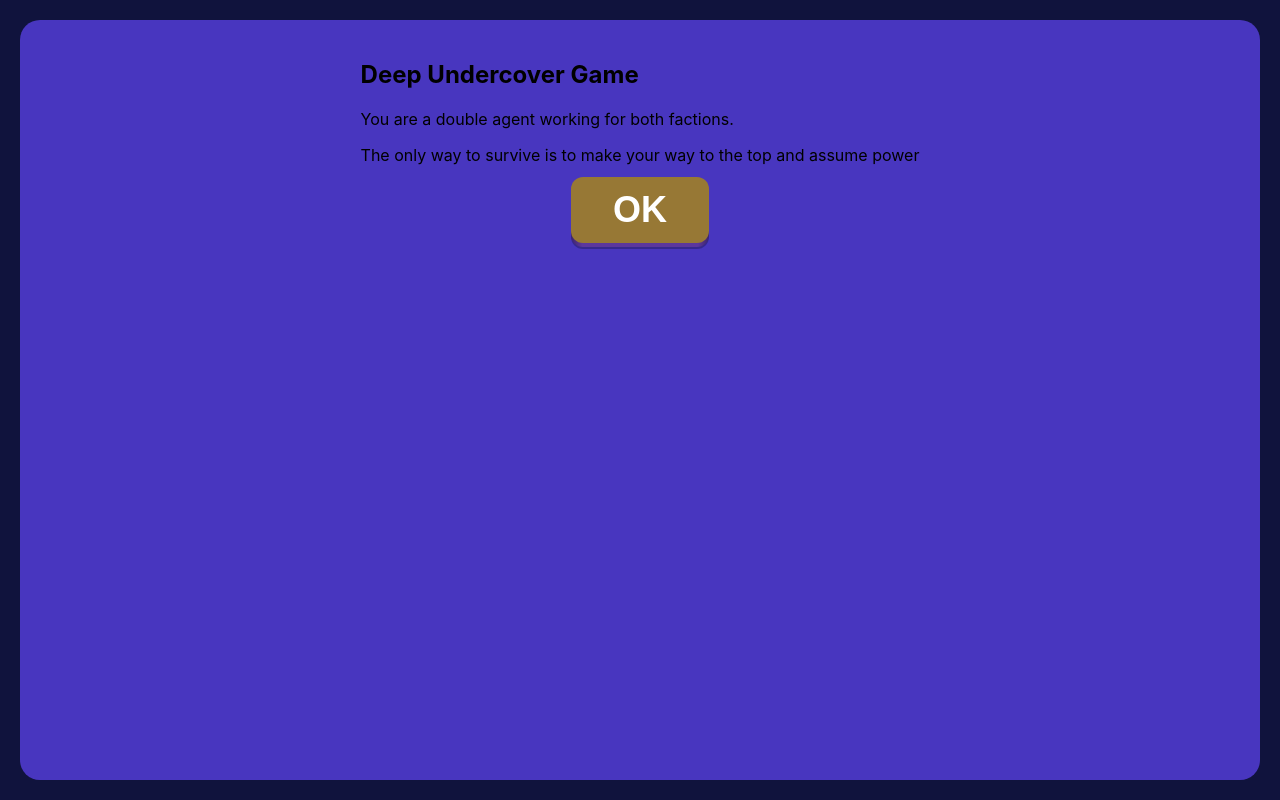
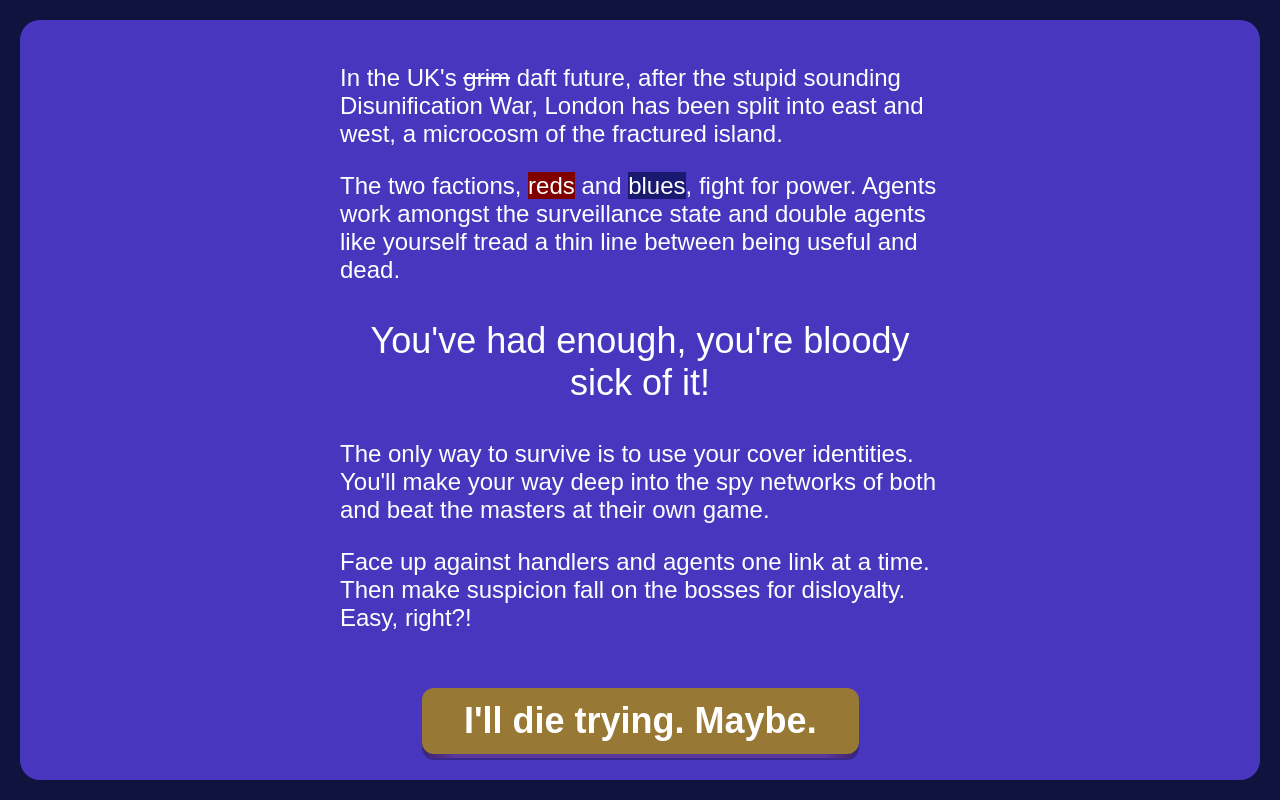
Before and after one commit to hawkstein/ld48-deeper-and-deeper, a React (Create React App) app: page / in a window 1280 px wide. Both pictures are taken after a click on the button "Start Game". Built offline with nearby package versions, Linux system fonts and the light colour scheme; a web font is replaced by a local one; what uid would draw is missing.

Commit message:
feat: welcome dialogue

```diff
--- a/src/App.css
+++ b/src/App.css
@@ -24,3 +24,12 @@
   display: flex;
   margin-bottom: 20px;
 }
+
+.App-blurb {
+  color: white;
+  font-family: printf, sans-serif;
+  font-weight: 400;
+  font-style: normal;
+  font-size: 48px;
+  text-align: center;
+}
--- a/src/game/Dialogue.tsx
+++ b/src/game/Dialogue.tsx
@@ -3,14 +3,15 @@ import Button from "../Button";
 type DialogueProps = {
   children: React.ReactNode;
   okHandler: () => void;
+  okLabel: string;
 };
 
-function Dialogue({ children, okHandler }: DialogueProps) {
+function Dialogue({ children, okHandler, okLabel = "OK" }: DialogueProps) {
   return (
     <>
       {children}
       <div>
-        <Button onClick={okHandler}>OK</Button>
+        <Button onClick={okHandler}>{okLabel}</Button>
       </div>
     </>
   );
--- a/src/game/Game.js
+++ b/src/game/Game.js
@@ -338,7 +338,6 @@ const gameMachine = Machine(
             type: "final",
             entry: [
               (context) => {
-                console.log("GAME OVER");
                 context.appSend("END");
               },
             ],
@@ -476,16 +475,13 @@ const gameMachine = Machine(
         const enemy = enemies[map[location].enemies];
         if (enemy) {
           // add strength to the attack if they are more loyal to that faction
-          console.log(loyalty);
           let strength = 0;
           if (enemy.faction === "Red") {
             strength = loyalty - 0.5;
           } else {
             strength = 0.5 - loyalty;
           }
-          console.log(strength);
           const bonus = Math.ceil(5 * (strength / 0.5));
-          console.log(bonus);
           enemy.suspicion += 3 + bonus;
         }
         return {
@@ -552,11 +548,10 @@ function GameRouter({ state, send }) {
       state.context.appSend("MENU");
     }
   }
-  console.log(state.context);
   switch (state.toStrings()[0]) {
     case "dialogue":
       return (
-        <Dialogue okHandler={nextScreen}>
+        <Dialogue okHandler={nextScreen} okLabel="I'll die trying. Maybe.">
           {state.context.map[state.context.location].content}
         </Dialogue>
       );
--- /dev/null
+++ b/src/game/dialogue/Welcome.module.css
@@ -0,0 +1,22 @@
+.welcome {
+  max-width: 600px;
+  color: white;
+  font-family: printf, sans-serif;
+  font-weight: 400;
+  font-style: normal;
+  font-size: 24px;
+  padding-bottom: 36px;
+}
+
+.big {
+  font-size: 36px;
+  text-align: center;
+}
+
+.reds {
+  background-color: maroon;
+}
+
+.blues {
+  background-color: midnightblue;
+}
--- a/src/game/dialogue/Welcome.tsx
+++ b/src/game/dialogue/Welcome.tsx
@@ -1,10 +1,28 @@
+import styles from "./Welcome.module.css";
+
 function Welcome() {
   return (
-    <div>
-      <h1>Deep Undercover Game</h1>
-      <p>You are a double agent working for both factions.</p>
+    <div className={styles.welcome}>
       <p>
-        The only way to survive is to make your way to the top and assume power
+        In the UK's <del>grim</del> daft future, after the stupid sounding
+        Disunification War, London has been split into east and west, a
+        microcosm of the fractured island.
+      </p>
+      <p>
+        The two factions, <span className={styles.reds}>reds</span> and{" "}
+        <span className={styles.blues}>blues</span>, fight for power. Agents
+        work amongst the surveillance state and double agents like yourself
+        tread a thin line between being useful and dead.
+      </p>
+      <p className={styles.big}>You've had enough, you're bloody sick of it!</p>
+      <p>
+        The only way to survive is to use your cover identities. You'll make
+        your way deep into the spy networks of both and beat the masters at
+        their own game.
+      </p>
+      <p>
+        Face up against handlers and agents one link at a time. Then make
+        suspicion fall on the bosses for disloyalty. Easy, right?!
       </p>
     </div>
   );
--- a/src/screens/MenuScreen.js
+++ b/src/screens/MenuScreen.js
@@ -45,6 +45,7 @@ function MenuScreen() {
           }}
         />
       </div>
+      <p className="App-blurb">Perfect your lies to survive!</p>
       <ul className="App-list">
         <li>
           <Button
```
